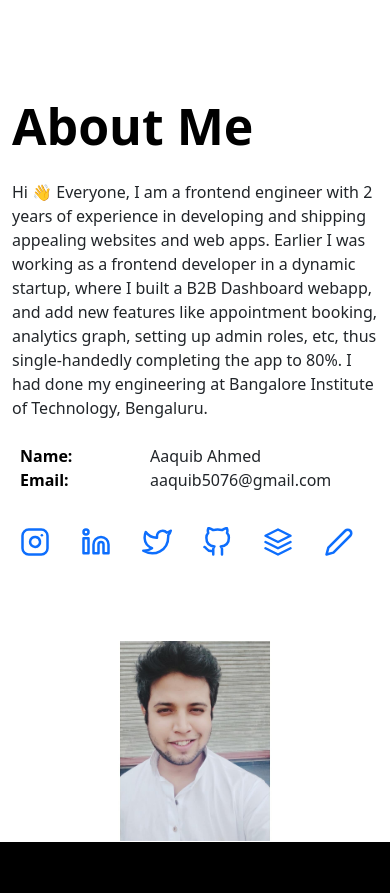
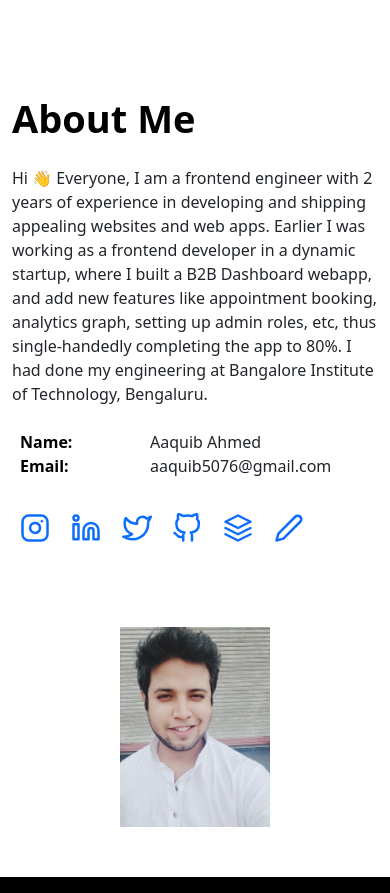
Before and after one commit to killcodeX/next-portfolio, a Next.js app: page / in a window 390 px wide. Shown: the part 916-1809 px from the top of the page. Built offline with nearby package versions, Linux system fonts and the light colour scheme.

Commit message:
fixed mobile issue

```diff
--- a/components/About/index.js
+++ b/components/About/index.js
@@ -5,7 +5,7 @@ import { FiInstagram, FiLinkedin, FiTwitter, FiGithub, FiLayers, FiEdit2 } from
 
 export default function About() {
   return (
-    <section className="section" style={{ height: "100vh" }} id="about-section">
+    <section className="section" id="about-section">
       <div className="container">
         <div className="row mobile-row-reverse d-flex no-gutters">
           <div className="col-md-6 col-lg-6 img-column">
--- a/components/Footer/index.js
+++ b/components/Footer/index.js
@@ -86,7 +86,6 @@ const services = [
 
 export default function Footer() {
   const currentYear = new Date().getFullYear();
-  console.log(PageLinks);
   return (
     <footer className="section footer-bg">
       <div className="container">
--- a/styles/about.css
+++ b/styles/about.css
@@ -1,10 +1,10 @@
-.img-column{
+.img-column {
   display: flex;
   justify-content: flex-end;
 }
 
-.img-about{
-    width:500px;
+.img-about {
+  width: 500px;
   height: 500px;
 }
 .heading-section h2 {
@@ -19,7 +19,7 @@ ul.about-info li span:first-child {
   width: 130px;
 }
 
-.about-social{
+.about-social {
   width: 350px;
   display: flex;
   flex-direction: row;
@@ -29,20 +29,27 @@ ul.about-info li span:first-child {
   font-size: 30px;
 }
 
-@media (max-width:480px){
-    .img-column{
+@media (max-width: 480px) {
+  .heading-section h2 {
+    font-size: 38px;
+  }
+  .img-column {
     justify-content: center;
   }
-    .img-about{
+  .img-about {
     width: 200px;
     height: 200px;
   }
 
-    .heading-section{
+  .heading-section {
     padding: 0 30px;
   }
 
-    .mobile-row-reverse{
+  .mobile-row-reverse {
     flex-direction: column-reverse;
   }
+
+  .about-social {
+    width: 300px;
   }
+}
```
Lines whose indentation alone changed are shown as unchanged.
